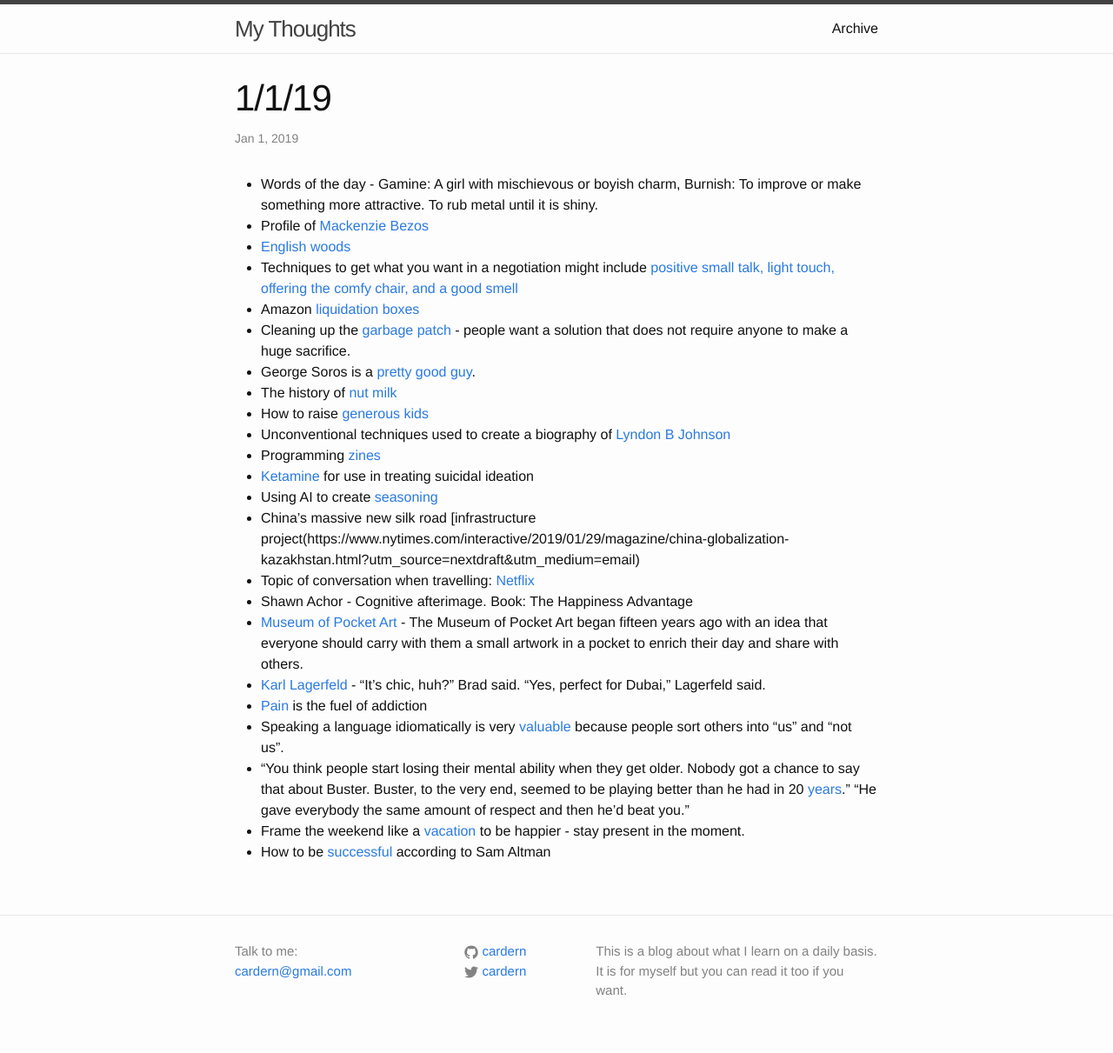
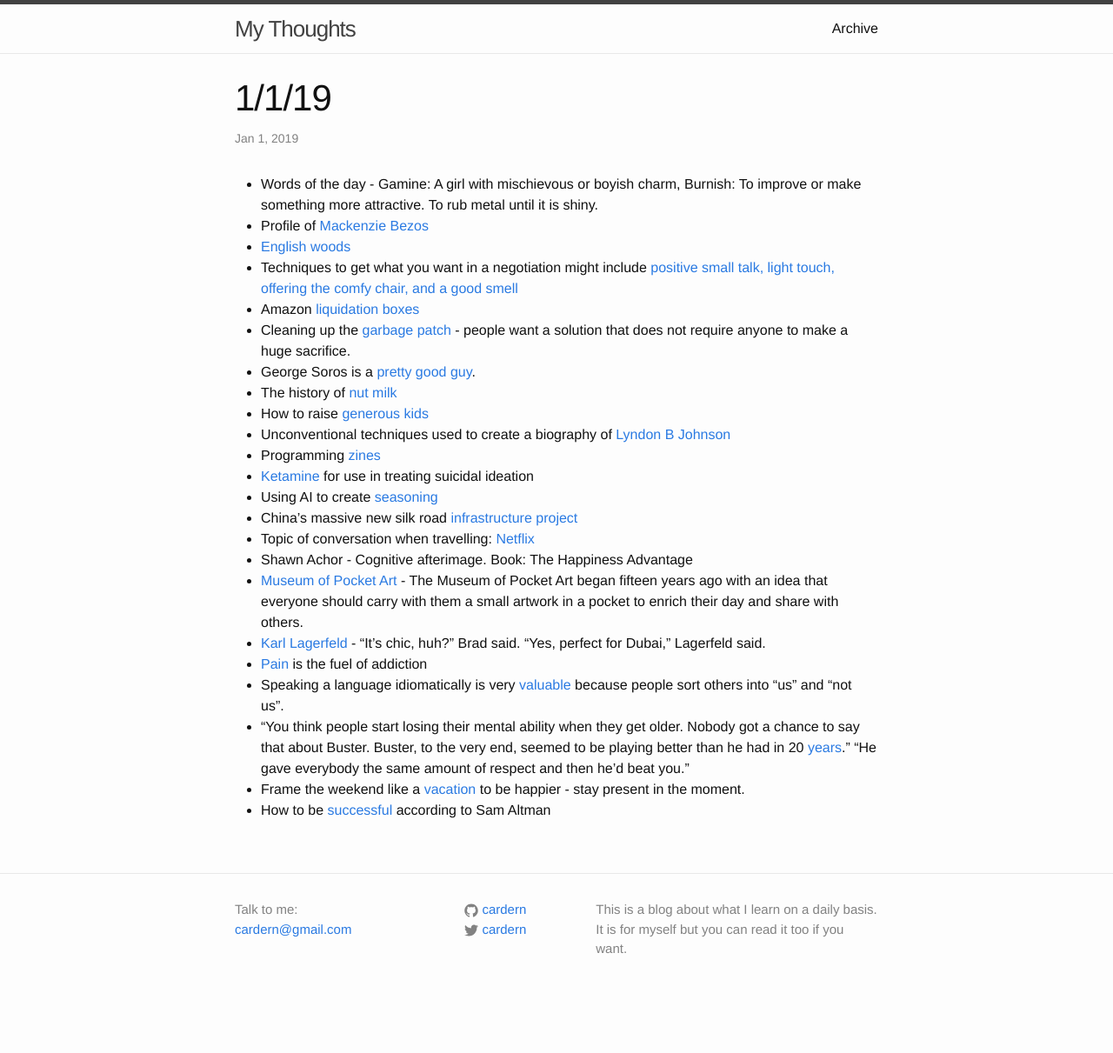
Before and after one commit to cardern/blog, a Jekyll site: the page built from _posts/2019-01-01-38.markdown, in a window 1280 px wide. Shown: the whole page at 87% size. Built offline with Jekyll 4.4.1, drawn with Linux system fonts in a browser that asks for light colours; after the commit the page ends 1163 px from its top, so only the background shows below that.

Commit message:
Fix link

```diff
--- a/_posts/2019-01-01-38.markdown
+++ b/_posts/2019-01-01-38.markdown
@@ -17,7 +17,7 @@
 * Programming [zines](https://wizardzines.com/)
 * [Ketamine](https://www.bloomberg.com/news/features/2019-02-05/ketamine-could-soon-be-used-to-treat-suicidal-ideation?utm_source=nextdraft&utm_medium=email) for use in treating suicidal ideation
 * Using AI to create [seasoning](https://edition.cnn.com/2019/02/04/tech/ai-mccormick-seasoning/index.html?utm_source=join1440&utm_medium=email&utm_placement=etcetera)
-* China's massive new silk road [infrastructure project(https://www.nytimes.com/interactive/2019/01/29/magazine/china-globalization-kazakhstan.html?utm_source=nextdraft&utm_medium=email)
+* China's massive new silk road [infrastructure project](https://www.nytimes.com/interactive/2019/01/29/magazine/china-globalization-kazakhstan.html?utm_source=nextdraft&utm_medium=email)
 * Topic of conversation when travelling: [Netflix](https://www.forbes.com/sites/danafeldman/2019/02/13/according-to-netflix-we-all-have-6-shows-in-common/?utm_source=join1440&utm_medium=email&utm_placement=etcetera#6aca797f463d)
 * Shawn Achor - Cognitive afterimage. Book: The Happiness Advantage
 * [Museum of Pocket Art](https://schedule.fuseboxfestival.com/festival/museum-of-pocket-art) - The Museum of Pocket Art began fifteen years ago with an idea that everyone should carry with them a small artwork in a pocket to enrich their day and share with others.
```
Also changed, not shown: _posts/2019-03-01-39.markdown (line endings or trailing spaces).
